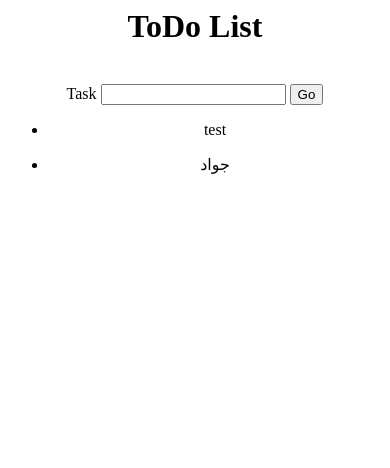
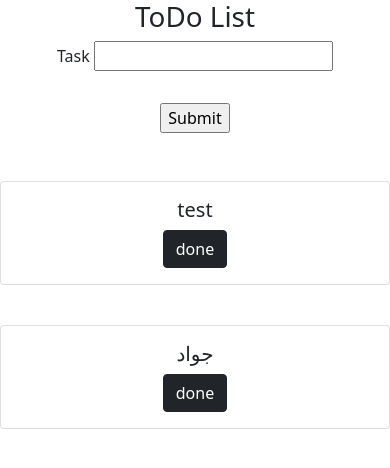
Before and after one commit to ja74d/ToDo_list_flask_app, a Flask app: page / in a window 390 px wide. Shown: the top 468 px of the page. Run offline with Flask 2, Linux system fonts and the light colour scheme; data comes from the database, SQL or seed files in the repository; both versions use the stored data as it was after the commit.

Commit message:
add done function

```diff
--- a/app.py
+++ b/app.py
@@ -1,6 +1,6 @@
 #!/usr/bin/python3
 
-from flask import Flask, render_template
+from flask import Flask, render_template, redirect, url_for, request, flash
 from flask_wtf import FlaskForm
 from wtforms import StringField, SubmitField
 from wtforms.validators import DataRequired
@@ -36,3 +36,11 @@
         form.task.data = ''
     tasks = Task.query.all()
     return render_template('index.html', form=form, tasks=tasks)
+
+@app.route('/done/<int:id>')
+def done(id):
+    task = Task.query.get_or_404(id)
+    task.done = True
+    db.session.delete(task)
+    db.session.commit()
+    return redirect(url_for('index'))
--- a/templates/index.html
+++ b/templates/index.html
@@ -1,30 +1,58 @@
-<center>
-<h1>ToDo List</h1>
-<br>
+<!doctype html>
+<html lang="en">
+  <head>
+    <!-- Required meta tags -->
+    <meta charset="utf-8">
+    <meta name="viewport" content="width=device-width, initial-scale=1">
 
-<form method="POST" action="/">
-    {{ form.hidden_tag() }}
-    {{ form.task.label }} {{ form.task(size=20) }}
-    <input type="submit" value="Go">
-</form>
+    <!-- Bootstrap CSS -->
+    <link href="https://cdn.jsdelivr.net/npm/bootstrap@5.1.3/dist/css/bootstrap.min.css" rel="stylesheet" integrity="sha384-1BmE4kWBq78iYhFldvKuhfTAU6auU8tT94WrHftjDbrCEXSU1oBoqyl2QvZ6jIW3" crossorigin="anonymous">
 
-<html>
-    <title>
-        Todo List
-    </title>
-    <form>
-        {{ hidden_tag }}
+    <title>ToDo List</title>
+  </head>
+  <body>
+    <center>
+    <h1>ToDo List</h1>
+    <div class="row g-3 align-items-center">
+    <form method="POST" class="mb-3">
+
+        {{ form.hidden_tag() }}
+        <label class="form-label">{{ form.task.label }} {{ form.task() }}</label>
+        <br><br>
+        {{ form.submit(label='Add Task') }}
+        <br><br>
+
     {% for task in tasks %}
-            <ul>
-                <li>
-            {{ task.task }}
-                    </li>
-            </ul>
+
+        <br>
+            <div class="card mb-3" style="max-width: 540px;">
+            <div class="row g-0">
+                <div class="col-md-2">
+                </div>
+                <div class="col-md-8">
+                <div class="card-body">
+                    <h5 class="card-title">{{ task.task }}</h5>
+                    <a href="{{ url_for('done', id=task.id) }}"><button type="button" class="btn btn-dark">done</button></a>
+
+                </div>
+                </div>
+            </div>
+            </div>
 
     {% endfor %}
+    </center>
     </form>
+    </div>
 
+    <!-- Optional JavaScript; choose one of the two! -->
 
+    <!-- Option 1: Bootstrap Bundle with Popper -->
+    <script src="https://cdn.jsdelivr.net/npm/bootstrap@5.1.3/dist/js/bootstrap.bundle.min.js" integrity="sha384-ka7Sk0Gln4gmtz2MlQnikT1wXgYsOg+OMhuP+IlRH9sENBO0LRn5q+8nbTov4+1p" crossorigin="anonymous"></script>
 
+    <!-- Option 2: Separate Popper and Bootstrap JS -->
+    <!--
+    <script src="https://cdn.jsdelivr.net/npm/@popperjs/core@2.10.2/dist/umd/popper.min.js" integrity="sha384-7+zCNj/IqJ95wo16oMtfsKbZ9ccEh31eOz1HGyDuCQ6wgnyJNSYdrPa03rtR1zdB" crossorigin="anonymous"></script>
+    <script src="https://cdn.jsdelivr.net/npm/bootstrap@5.1.3/dist/js/bootstrap.min.js" integrity="sha384-QJHtvGhmr9XOIpI6YVutG+2QOK9T+ZnN4kzFN1RtK3zEFEIsxhlmWl5/YESvpZ13" crossorigin="anonymous"></script>
+    -->
+  </body>
 </html>
-</center>
```
Also changed, not shown: app.db.
